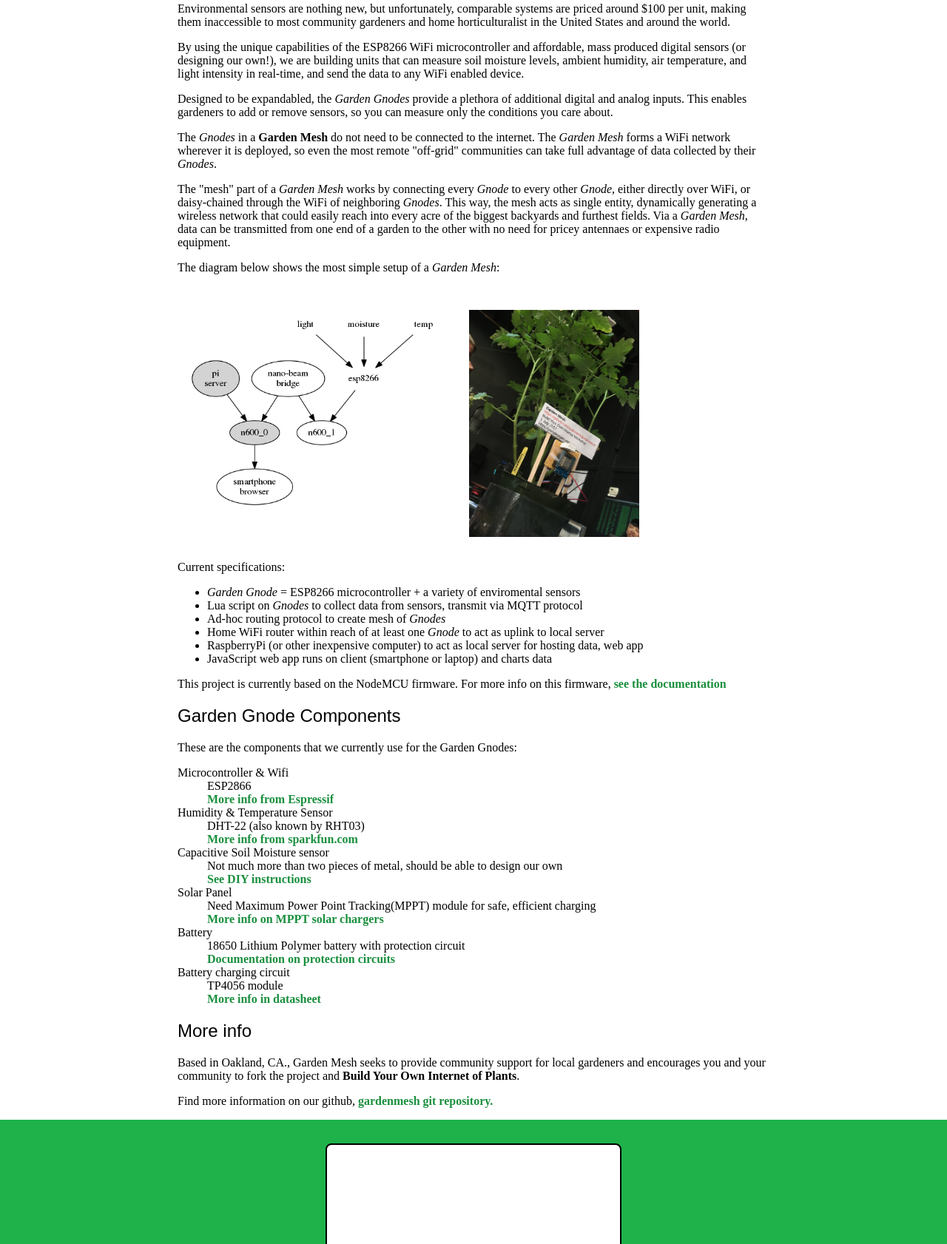
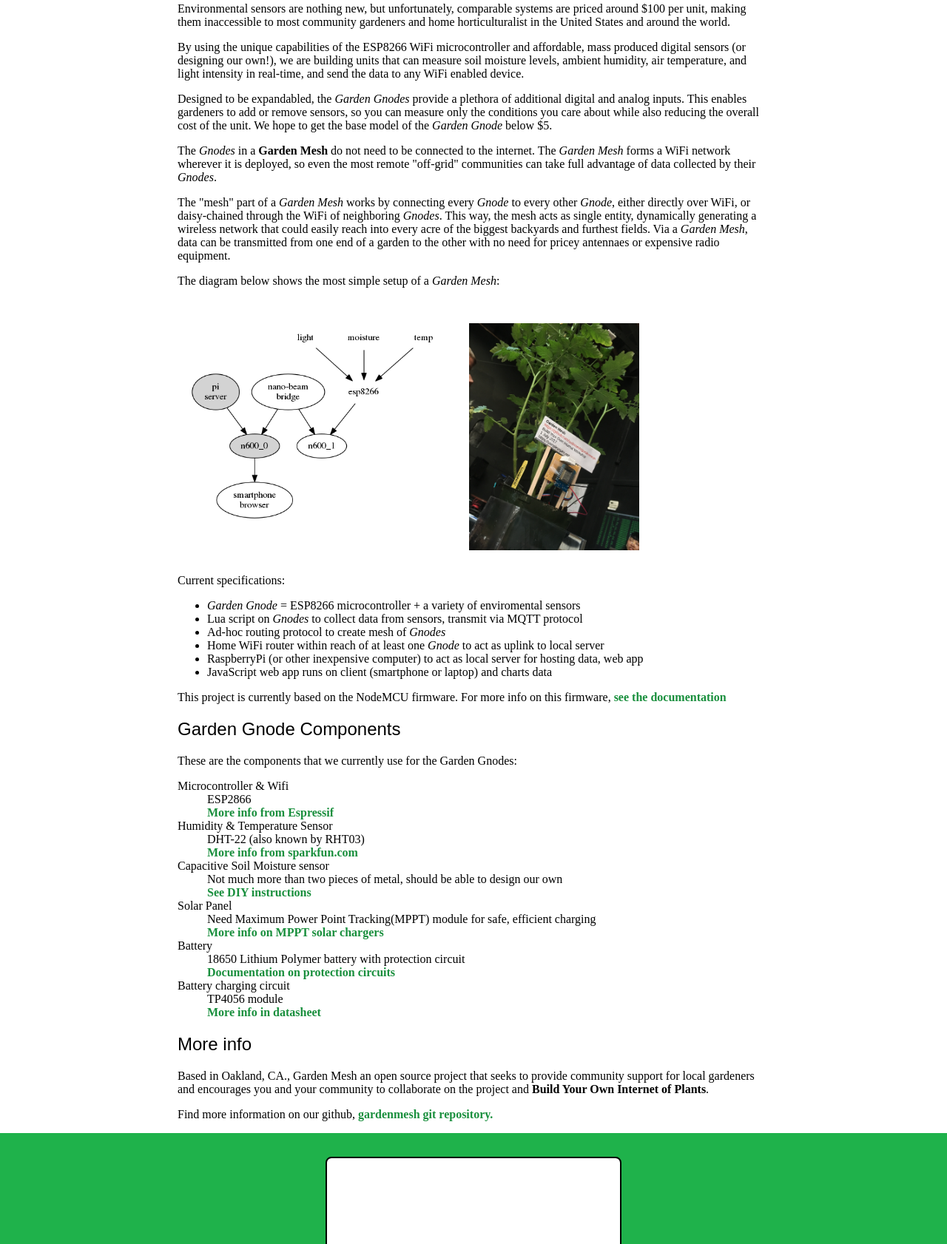
Before and after one commit to msgpo/meshygardentoolshed, a website: page web/index.html in a window 1280 px wide. Shown: the part 358-2040 px from the top of the page at 74% size. Drawn offline with Linux system fonts and the light colour scheme; no server answers; a web font is replaced by a local one.

Commit message:
added dollars back

```diff
--- a/web/index.html
+++ b/web/index.html
@@ -23,7 +23,8 @@
         (or designing our own!), we are building units that can measure soil moisture levels, ambient humidity, air temperature,
         and light intensity in real-time, and send the data to any WiFi enabled device.</p>
     <p>Designed to be expandabled, the <em>Garden Gnodes</em> provide a plethora of additional digital and analog inputs.
-        This enables gardeners to add or remove sensors, so you can measure only the conditions you care about.</p>
+        This enables gardeners to add or remove sensors, so you can measure only the conditions you care about while also
+        reducing the overall cost of the unit. We hope to get the base model of the <em>Garden Gnode</em> below $5.</p>
     <p>The <em>Gnodes</em> in a <strong>Garden Mesh</strong> do not need to be connected to the internet. The <em>Garden
         Mesh</em> forms a WiFi network wherever it is deployed, so even the most remote &quot;off-grid&quot; communities
         can take full advantage of data collected by their <em>Gnodes</em>.</p>
@@ -74,8 +75,8 @@
     </dl>
 
     <h2>More info</h2>
-    <p>Based in Oakland, CA., Garden Mesh seeks to provide community support for local gardeners and encourages you and your community
-        to fork the project and <strong>Build Your Own Internet of Plants</strong>.</p>
+    <p>Based in Oakland, CA., Garden Mesh an open source project that seeks to provide community support for local gardeners
+        and encourages you and your community to collaborate on the project and <strong>Build Your Own Internet of Plants</strong>.</p>
     <p>Find more information on our github, <a href="https://github.com/sudomesh/gardenmesh">gardenmesh git repository.</a></p>
 </article>
 <article class="meshy-garden-chart-demo">
```
